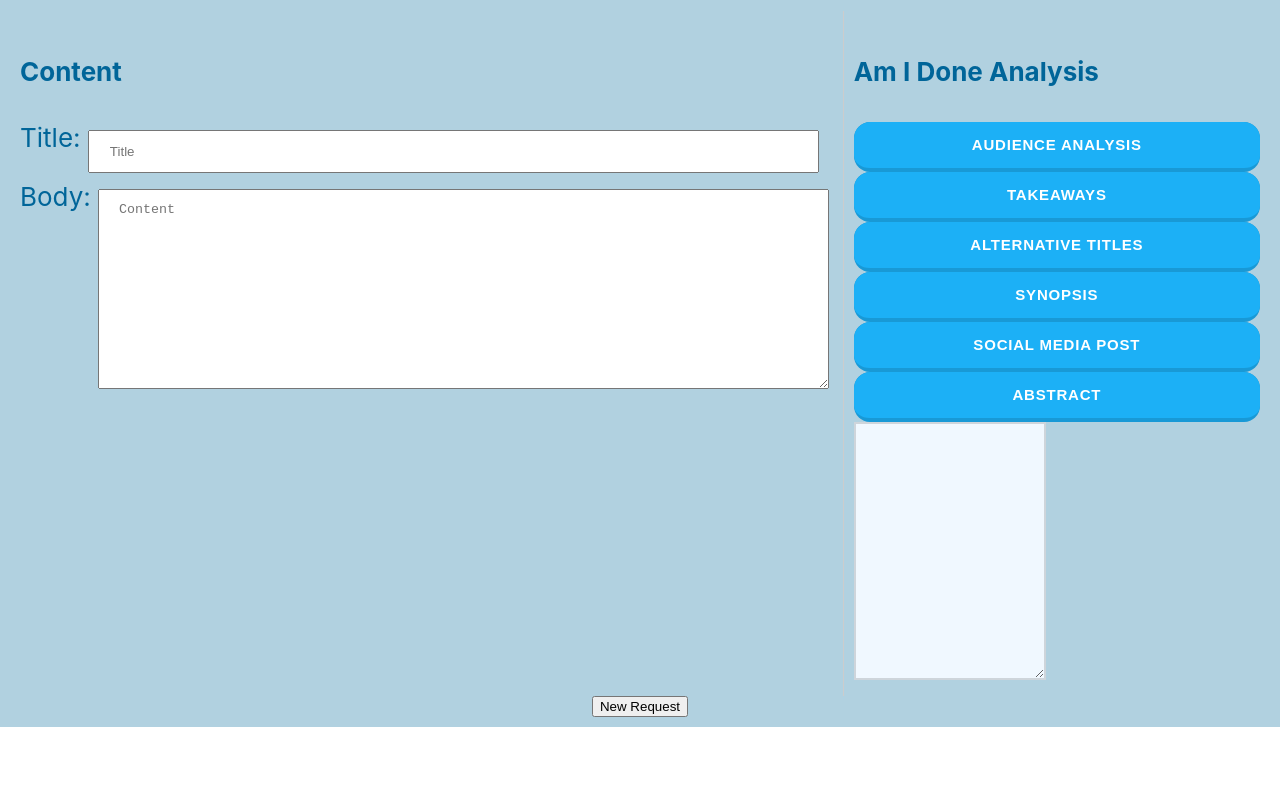
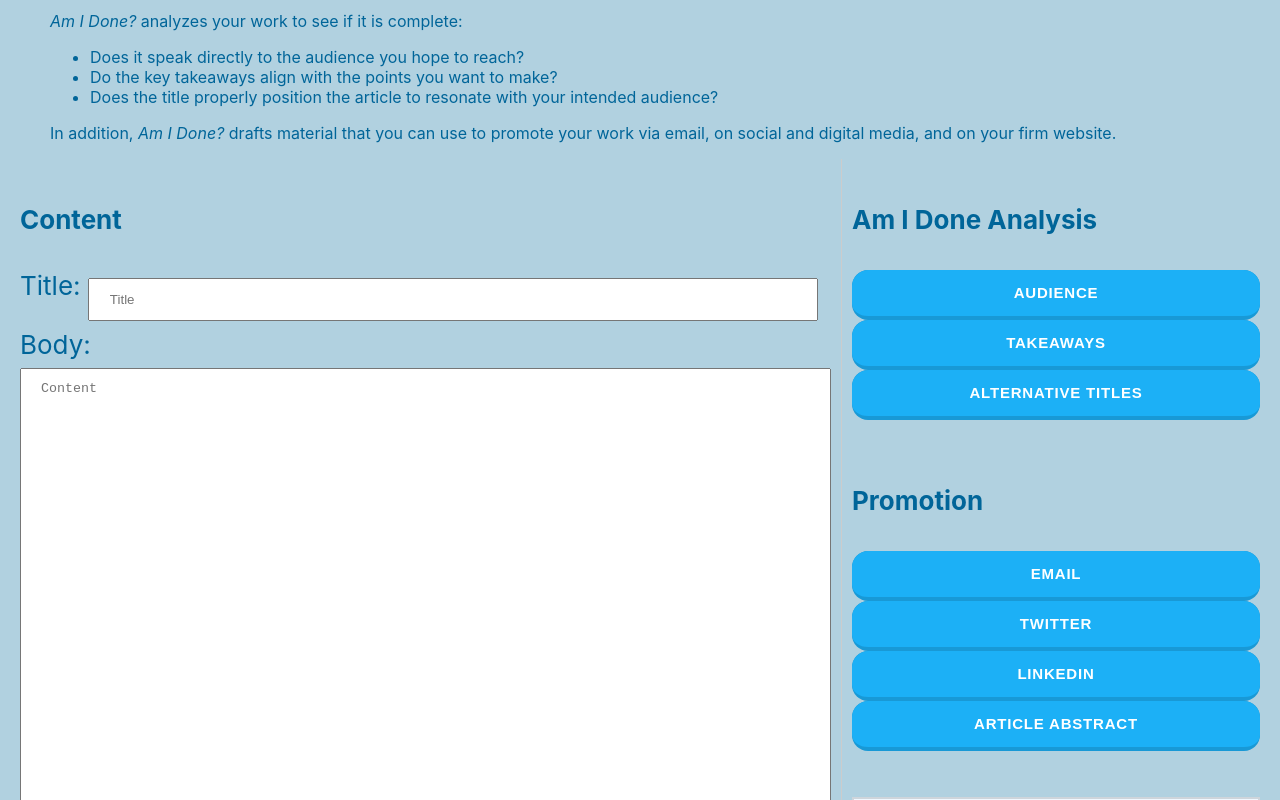
Before and after one commit to LGG233/am-i-done, a React (Create React App) app: page / in a window 1280 px wide. Shown: the part 280-1080 px from the top of the page. Before the commit the page ends 1007 px from the top, so only its background shows below. Built offline with nearby package versions, Linux system fonts and the light colour scheme.

Commit message:
revisions based on AL call

```diff
--- a/src/components/Title.js
+++ b/src/components/Title.js
@@ -1,16 +1,24 @@
 import React from "react";
 import "./css/Title.css";
-// import ggheader from "./header.jpg";
 import squareg from "./SquareG.jpg"
-// import Selectors from "./selectors";
 
 function Title() {
   return (
-    <div className="Title">
-      <img src={squareg} alt="Logo" />
-      <h2>Am I Done?</h2>
-      <h5>Your AI-powered Editor</h5>
-      {/* <Selectors /> */}
+    <div>
+      <div className="Title">
+        <img src={squareg} alt="Logo" />
+        <h2>Am I Done?</h2>
+        <h5>Your AI-Powered Marketing and Editorial Assistant</h5>
+      </div>
+      <div className="introText">
+        <p><em>Am I Done?</em> analyzes your work to see if it is complete:</p>
+        <ul>
+          <li>Does it speak directly to the audience you hope to reach?</li>
+          <li>Do the key takeaways align with the points you want to make?</li>
+          <li>Does the title properly position the article to resonate with your intended audience?</li>
+        </ul>
+        <p>In addition, <em>Am I Done?</em> drafts material that you can use to promote your work via email, on social and digital media, and on your firm website.</p>
+      </div >
     </div>
   );
 }
--- a/src/components/css/Title.css
+++ b/src/components/css/Title.css
@@ -11,7 +11,7 @@
   color: #006599;
 }
 
-.Selectors {
-  font-size: small;
-  text-align: center;
+.introText {
+  padding-left: 40px;
+  justify-content: left;
 }
--- a/src/components/css/request.css
+++ b/src/components/css/request.css
@@ -85,10 +85,21 @@
 }
 
 .api-response-textbox {
-    height: 250px;
+    height: 500px;
+    width: 400px;
     position: relative;
     border: 2px solid #cdcdcd;
     border-color: rgba(0, 0, 0, .14);
     background-color: AliceBlue;
     font-size: 14px;
 }
+
+.spacer {
+    padding: 15px;
+}
+
+#articleCopy {
+    height: 2000px;
+    width: 100%;
+
+}
--- a/src/components/request.js
+++ b/src/components/request.js
@@ -15,6 +15,7 @@ class RequestData extends Component {
       questionDisplay: false,
       responseDisplay: true,
       generatedResponse: "",
+      headerText: "",
       error: null,
     };
   };
@@ -47,6 +48,9 @@ class RequestData extends Component {
 
       const generatedResponse = response.data.choices[0].message.content;
       this.setState({ generatedResponse });
+
+      const headerText = "I've analyzed the audience that comes through in your content. If this is not the intended audience, or if it is incomplete, please revise you text to explicity mention the people it is written for.";
+      this.setState({ headerText });
 
     } catch (error) {
       console.error("Error calling titleAnalysisAPI:", error);
@@ -81,6 +85,9 @@ class RequestData extends Component {
       const generatedResponse = response.data.choices[0].message.content;
       this.setState({ generatedResponse });
 
+      const headerText = "I have read and analyzed your content and identified five key takeaways that come out of your written work. If these are not the most salient takeaways you'd like to give your audience, please consider revising your text to ensure that you are communicating the key information you want readers to retain.";
+      this.setState({ headerText });
+
     } catch (error) {
       console.error("Error calling takeawaysAPI: ", error);
     }
@@ -113,6 +120,9 @@ class RequestData extends Component {
 
       const generatedResponse = response.data.choices[0].message.content;
       this.setState({ generatedResponse });
+
+      const headerText = "I have drafted three alternative titles that you may want to consider for your work:";
+      this.setState({ headerText });
 
     } catch (error) {
       console.error("Error making altTitlesAPI:", error);
@@ -147,6 +157,9 @@ class RequestData extends Component {
       const generatedResponse = response.data.choices[0].message.content;
       this.setState({ generatedResponse });
 
+      const headerText = "To share your work via email, please copy and paste this synopsis into the body of your message along with the link to the piece.";
+      this.setState({ headerText });
+
     } catch (error) {
       console.error("Error calling synposisAPI:", error);
     }
@@ -162,7 +175,7 @@ class RequestData extends Component {
           messages: [
             {
               role: "user",
-              content: `Provide three compelling summaries of "${articleCopy}" that can be used to promote the article on Twitter, LinkedIn, and other social media.Include at least three appropriate hashtags.The entire post, including spaces and hashtags, should be no more than 120 characters. Please provide the output in a numbered list`,
+              content: `Provide three compelling summaries of "${articleCopy}" that can be used to promote the article on Twitter.Include at least three appropriate hashtags.The entire post, including spaces and hashtags, should be no more than 120 characters. Please provide the output in a numbered list`,
             },
           ],
         },
@@ -180,12 +193,15 @@ class RequestData extends Component {
       const generatedResponse = response.data.choices[0].message.content;
       this.setState({ generatedResponse });
 
+      const headerText = "I have drafted three potential Twitter posts you can use to promote the piece.";
+      this.setState({ headerText });
+
     } catch (error) {
       console.error("Error calling socialMediaAPI:", error);
     }
   }
 
-  abstractAPI = async () => {
+  linkedInAPI = async () => {
     try {
       const { articleCopy } = this.state;
       const response = await axios.post(
@@ -195,7 +211,7 @@ class RequestData extends Component {
           messages: [
             {
               role: "user",
-              content: `Please provide a 150 - word abstract of "${articleCopy}".`,
+              content: `Please provide a 150 - word abstract of "${articleCopy} that can be used to promote the article on LinkedIn. Include two or three professional hashtags`,
             },
           ],
         },
@@ -212,6 +228,45 @@ class RequestData extends Component {
 
       const generatedResponse = response.data.choices[0].message.content;
       this.setState({ generatedResponse });
+
+      const headerText = "I have drafted a short post you can use to promote your content on Linkedin.";
+      this.setState({ headerText });
+
+    } catch (error) {
+      console.error("Error calling linkedInAPI:", error);
+    }
+  }
+
+  abstractAPI = async () => {
+    try {
+      const { articleCopy } = this.state;
+      const response = await axios.post(
+        "https://api.openai.com/v1/chat/completions",
+        {
+          model: "gpt-3.5-turbo-1106",
+          messages: [
+            {
+              role: "user",
+              content: `Please provide a 150 - word abstract of "${articleCopy} .`,
+            },
+          ],
+        },
+        {
+          headers: {
+            "Content-Type": "application/json",
+            Authorization: `Bearer ${process.env.REACT_APP_OPENAI_API_KEY}`,
+          },
+        }
+      );
+
+      console.log(response);
+      console.log("Response Data: ", response.data);
+
+      const generatedResponse = response.data.choices[0].message.content;
+      this.setState({ generatedResponse });
+
+      const headerText = "I've drafted a 120-word abstract of your piece that you can use on your website or in other promotion:";
+      this.setState({ headerText });
 
     } catch (error) {
       console.error("Error calling abstractAPI:", error);
@@ -268,7 +323,7 @@ class RequestData extends Component {
                   <label htmlFor="articleCopy">Body: </label>
                   <textarea
                     type="text"
-                    className="form-control"
+                    className="article-body"
                     id="articleCopy"
                     name="articleCopy"
                     placeholder="Content"
@@ -284,18 +339,30 @@ class RequestData extends Component {
               <b>Am I Done Analysis</b>
             </h4>
             <div>
-              <button className="button-19" onClick={this.titleAnalysisAPI}>Audience Analysis</button>
+              <button className="button-19" onClick={this.titleAnalysisAPI}>Audience</button>
               <button className="button-19" onClick={this.takeawaysAPI}>Takeaways</button>
               <button className="button-19" onClick={this.altTitlesAPI}>Alternative Titles</button>
-              <button className="button-19" onClick={this.synopsisAPI}>Synopsis</button>
-              <button className="button-19" onClick={this.socialMediaAPI}>Social Media Post</button>
-              <button className="button-19" onClick={this.abstractAPI}>Abstract</button>
+            </div>
             <br />
+            <div>
+              <h4>
+                <b>Promotion</b>
+              </h4>
+              <button className="button-19" onClick={this.synopsisAPI}>Email</button>
+              <button className="button-19" onClick={this.socialMediaAPI}>Twitter</button>
+              <button className="button-19" onClick={this.linkedInAPI}>LinkedIn</button>
+              <button className="button-19" onClick={this.abstractAPI}>Article Abstract</button>
+
+              <div className="spacer"></div>
+
+              <div>
+                <div><p><em>{this.state.headerText}</em></p></div>
                 <textarea
                   readOnly
                   value={this.state.generatedResponse}
                   className="api-response-textbox"
                 />
+              </div>
             </div>
           </div>
         </div>
```
Lines whose indentation alone changed are shown as unchanged.
